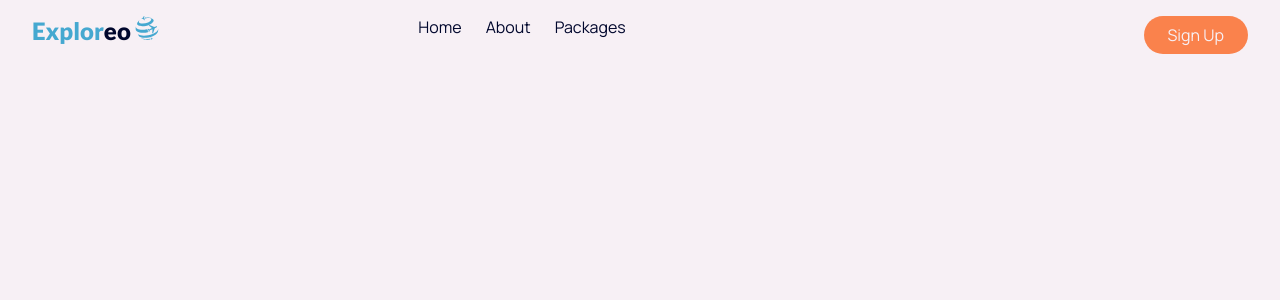
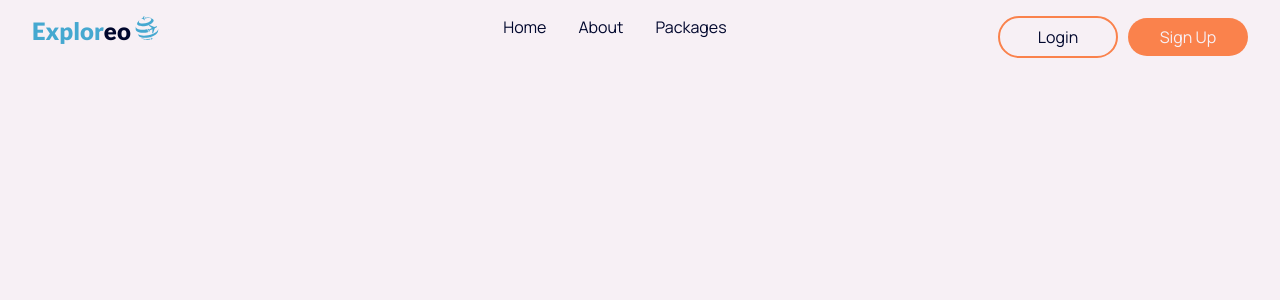
Before and after one commit to sreelakshmyaj/Travel-website, a React (Create React App) app: page / in a window 1280 px wide. Shown: the top 300 px of the page. Built offline with nearby package versions, Linux system fonts and the light colour scheme.

Commit message:
added a login button

```diff
--- a/src/App.css
+++ b/src/App.css
@@ -28,6 +28,10 @@ nav {
   justify-content: space-between;
 }
 
+.logo {
+  width: 33.3%;
+}
+
 .logo-text {
   color: #45a8d0;
 }
@@ -40,7 +44,8 @@ nav {
 nav ul {
   list-style-type: none;
   display: flex;
-  gap: 1.5rem;
+  justify-content: space-between;
+  width: 33.3%;
 }
 
 nav ul a,
@@ -48,13 +53,19 @@ nav ul a:visited,
 nav ul a:focus {
   color: #00072D;
   text-decoration: none;
+  margin-inline: 1rem;
 }
 
 nav ul a:hover {
   color: #FA824C;
 }
 
-.primary-btn {
+.nav-btn {
+  width: 33.3%;
+  text-align: right;
+}
+
+.primary-btn, .primary-outline-btn {
   border: none;
   background-color: #FA824C;
   color: #F7F0F5;
@@ -62,6 +73,20 @@ nav ul a:hover {
   padding: 0.5rem 1.5rem;
   border-radius: 100px;
   cursor: pointer;
+  width: 120px;
+  transition: all 0.2s ease-in-out;
+}
+
+.primary-outline-btn {
+  background-color: transparent;
+  border: 2px solid #FA824C;
+  color: #00072D;
+  margin-right: 10px;
+}
+
+.primary-outline-btn:hover {
+  background-color: #FA824C;
+  color: #F7F0F5;
 }
 
 .primary-btn:hover {
@@ -100,4 +125,9 @@ nav ul a:hover {
     align-items: center;
     gap: 1rem;
   }
+
+.logo {
+  width: 100%;
+  text-align: center;
 }
+}
--- a/src/Components/Navbar.js
+++ b/src/Components/Navbar.js
@@ -49,6 +49,7 @@ const Navbar = () => {
             </ul>
         </div>
         <div className='nav-btn'>
+            <button className='primary-outline-btn'>Login</button>
             <button className='primary-btn'>Sign Up</button>
         </div>
 
```
